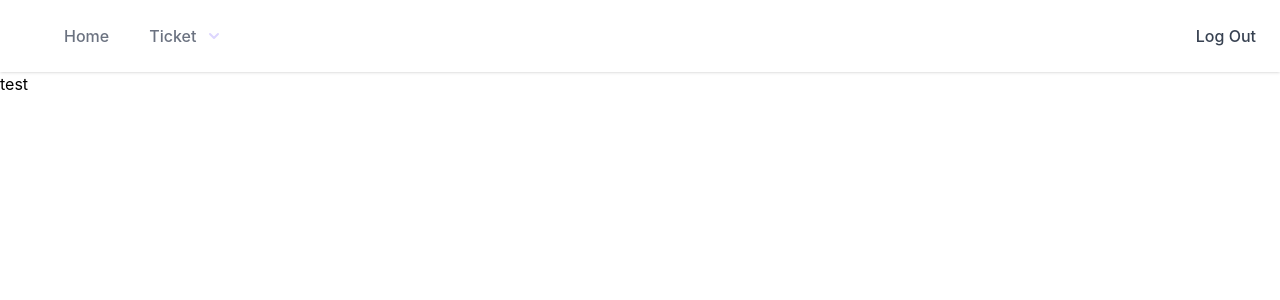
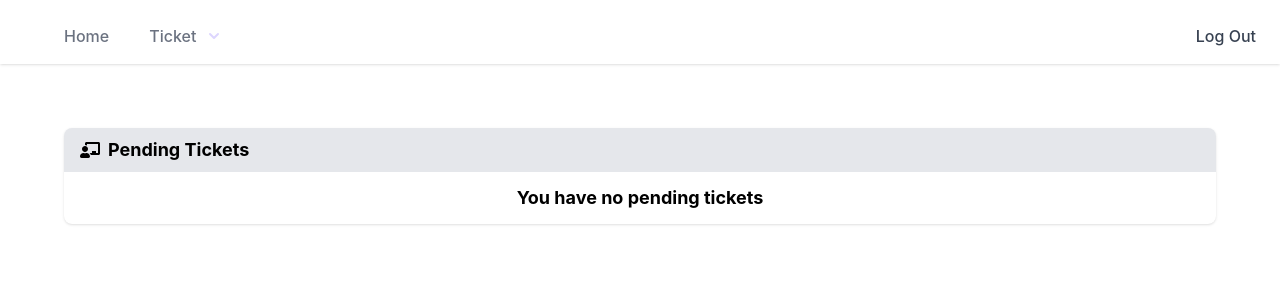
Before and after one commit to JohanesPeterV/simple-helpdesk, a Next.js app: page / in a window 1280 px wide. Shown: the top 300 px of the page. Built offline with nearby package versions, Linux system fonts and the light colour scheme.

Commit message:
style: chore change clickable dropdown into hoverable dropdown

```diff
--- a/components/header.tsx
+++ b/components/header.tsx
@@ -25,10 +25,10 @@ const navigations = [
         label: 'Ticket',
         child: [
             {
-                label: 'Create',
+                label: 'Create Ticket',
                 path: '/ticket/create'
             }, {
-                label: 'History',
+                label: 'Ticket History',
                 path: '/ticket/history'
             },
         ]
@@ -42,8 +42,8 @@ const Header: FunctionComponent<HTMLAttributes<HTMLDivElement>> =
                 <div>
                     <div className="relative bg-white">
                         <div
-                            className="flex justify-between items-center px-4 py-6 sm:px-6 md:justify-start md:space-x-10 shadow top-0 z-10">
-                            <div className="-mr-2 -my-2 md:hidden">
+                            className="flex justify-between items-center px-4 pt-6 sm:px-6 md:justify-start md:space-x-10 shadow top-0 z-10">
+                            <div className="-mr-2 -my-2 pb-4 md:hidden">
                                 <Popover.Button
                                     className="bg-white rounded-md p-2 inline-flex items-center justify-center text-gray-400 hover:text-gray-500 hover:bg-gray-100 focus:outline-none focus:ring-2 focus:ring-inset focus:ring-indigo-500">
                                     <span className="sr-only">Open menu</span>
@@ -63,7 +63,8 @@ const Header: FunctionComponent<HTMLAttributes<HTMLDivElement>> =
                                             </a>
                                     ))}
                                 </nav>
-                                <div className="flex items-center md:ml-12">
+
+                                <div className="flex items-center md:ml-12 pb-4">
                                     <a onClick={() => {
                                         AuthService.logOut().then(() => {
                                             router.reload();
@@ -77,6 +78,7 @@ const Header: FunctionComponent<HTMLAttributes<HTMLDivElement>> =
                             </div>
                         </div>
                     </div>
+
                     <Transition
                         show={open}
                         as={Fragment}
--- a/components/navigation-dropdown.tsx
+++ b/components/navigation-dropdown.tsx
@@ -13,53 +13,87 @@ const NavigationDropdown: FunctionComponent<DropdownProps> =
 
      }) => {
 
-        return <Menu as="div" className={`relative ${className}`}>
-            <Menu.Button type="button"
-                         className="text-gray-500 group bg-white rounded-md inline-flex items-center text-base font-medium hover:text-gray-900 focus:outline-none "
-                         aria-expanded="false">
-                <span>{label}</span>
+        return <div className='group pb-4'>
+            <div
+                className="text-gray-500 group bg-white rounded-md inline-flex items-center text-base font-medium hover:text-gray-900 focus:outline-none ">
+                {label}
                 <ChevronDownIcon
-                    className="w-5 h-5 ml-2 -mr-1 text-violet-200 hover:text-sky-200"
+                    className="w-5 h-5 ml-2 -mr-1 text-violet-200 group-hover:text-sky-200"
                     aria-hidden="true"
                 />
-            </Menu.Button>
-
-            <Transition
-                as={Fragment}
-                enter="transition ease-out duration-100"
-                enterFrom="transform opacity-0 scale-95"
-                enterTo="transform opacity-100 scale-100"
-                leave="transition ease-in duration-75"
-                leaveFrom="transform opacity-100 scale-100"
-                leaveTo="transform opacity-0 scale-95"
-            >
-                <Menu.Items
-                    className="absolute right-0 w-32 mt-2 origin-top-right bg-white divide-y divide-gray-100 rounded-md shadow-lg ring-1 ring-black ring-opacity-5 focus:outline-none">
+            </div>
+            <div className='relative'>
+                <div
+                    className="hidden transition-all delay-500 group-hover:block transition-all absolute -left-4 w-32 mt-2 origin-top-right bg-white divide-y divide-gray-100 rounded-md shadow-lg ring-1 ring-black ring-opacity-5 focus:outline-none">
                     <div className="px-1 py-1 ">
                         {
                             links.map(
                                 link => (
-                                    <Menu.Item key={link.path}>
-                                        {({active}) => (
+                                    <div key={link.path}>
                                         <button
-                                                className={`${
-                                                    active ? 'bg-violet-500 text-white' : 'text-gray-900'
-                                                } group flex rounded-md items-center w-full px-2 py-2 text-sm`}
+                                            className='hover:bg-gray-200 font-medium text-gray-900 group flex rounded-md items-center w-full px-2 py-2 text-sm'
                                             onClick={() => {
                                                 Router.push(link.path);
                                             }}
                                         >
                                             {link.label}
                                         </button>
-                                        )}
-                                    </Menu.Item>
+
+                                    </div>
                                 )
                             )
                         }
                     </div>
-                </Menu.Items>
-            </Transition>
-        </Menu>
+                </div>
+            </div>
+        </div>
+
+        // <Menu as="div" className={`relative ${className}`}>
+        //     <Menu.Button type="button"
+        //                  className="text-gray-500 group bg-white rounded-md inline-flex items-center text-base font-medium hover:text-gray-900 focus:outline-none "
+        //                  aria-expanded="false">
+        //         <span>{label}</span>
+        //         <ChevronDownIcon
+        //             className="w-5 h-5 ml-2 -mr-1 text-sky-200 hover:text-sky-200"
+        //             aria-hidden="true"
+        //         />
+        //     </Menu.Button>
+        //     <Transition
+        //         as={Fragment}
+        //         enter="transition ease-out duration-100"
+        //         enterFrom="transform opacity-0 scale-95"
+        //         enterTo="transform opacity-100 scale-100"
+        //         leave="transition ease-in duration-75"
+        //         leaveFrom="transform opacity-100 scale-100"
+        //         leaveTo="transform opacity-0 scale-95"
+        //     >
+        //         <Menu.Items
+        //             className="absolute right-0 w-32 mt-2 origin-top-right bg-white divide-y divide-gray-100 rounded-md shadow-lg ring-1 ring-black ring-opacity-5 focus:outline-none">
+        //             <div className="px-1 py-1 ">
+        //                 {
+        //                     links.map(
+        //                         link => (
+        //                             <Menu.Item key={link.path}>
+        //                                 {({active}) => (
+        //                                     <button
+        //                                         className={`${
+        //                                             active ? 'bg-sky-500 text-white' : 'text-gray-900'
+        //                                         } group flex rounded-md items-center w-full px-2 py-2 text-sm`}
+        //                                         onClick={() => {
+        //                                             Router.push(link.path);
+        //                                         }}
+        //                                     >
+        //                                         {link.label}
+        //                                     </button>
+        //                                 )}
+        //                             </Menu.Item>
+        //                         )
+        //                     )
+        //                 }
+        //             </div>
+        //         </Menu.Items>
+        //     </Transition>
+        // </Menu>
 
     };
 
--- a/pages/index.tsx
+++ b/pages/index.tsx
@@ -4,12 +4,31 @@ import Image from 'next/image'
 import styles from '../styles/Home.module.css'
 import Layout from '../components/layout'
 import {ReactElement} from "react";
+import Container from "../components/container";
 
 const Home: NextPage = () => {
     return (
-        <div>
-            test
-        </div>
+        <Container className=''>
+            <div className="max-w-screen-2xl w-full  mt-4 sm:mt-6 lg:mt-8 ">
+                <div className="rounded-lg bg-white shadow overflow-hidden">
+                    <div className="bg-gray-200 font-bold sm:text-lg px-4 py-2 flex items-center">
+                        <svg aria-hidden="true" focusable="false" data-prefix="fas" data-icon="chalkboard-teacher"
+                             className="svg-inline--fa fa-chalkboard-teacher fa-w-20 h-4 w-4 sm:h-5 sm:w-5 mr-2"
+                             role="img" xmlns="http://www.w3.org/2000/svg" viewBox="0 0 640 512">
+                            <path fill="currentColor"
+                                  d="M208 352c-2.39 0-4.78.35-7.06 1.09C187.98 357.3 174.35 360 160 360c-14.35 0-27.98-2.7-40.95-6.91-2.28-.74-4.66-1.09-7.05-1.09C49.94 352-.33 402.48 0 464.62.14 490.88 21.73 512 48 512h224c26.27 0 47.86-21.12 48-47.38.33-62.14-49.94-112.62-112-112.62zm-48-32c53.02 0 96-42.98 96-96s-42.98-96-96-96-96 42.98-96 96 42.98 96 96 96zM592 0H208c-26.47 0-48 22.25-48 49.59V96c23.42 0 45.1 6.78 64 17.8V64h352v288h-64v-64H384v64h-76.24c19.1 16.69 33.12 38.73 39.69 64H592c26.47 0 48-22.25 48-49.59V49.59C640 22.25 618.47 0 592 0z">
+                            </path>
+                        </svg>
+                        Pending Tickets
+                    </div>
+                    <div className="text-center py-3">
+                        <h3 className="sm:text-lg font-bold"> You have no pending
+                            tickets
+                        </h3>
+                    </div>
+                </div>
+            </div>
+        </Container>
     )
 }
 
--- a/pages/ticket/create.tsx
+++ b/pages/ticket/create.tsx
@@ -33,7 +33,6 @@ const Create: NextPage = ({}) => {
     };
     return (
         <Container className='py-2 w-full min-w-full'>
-            <ToastContainer/>
             <form
                 onSubmit={onSubmit}
                 className='space-y-8 divide-y divide-gray-200 '>
```
Lines whose indentation alone changed are shown as unchanged.
